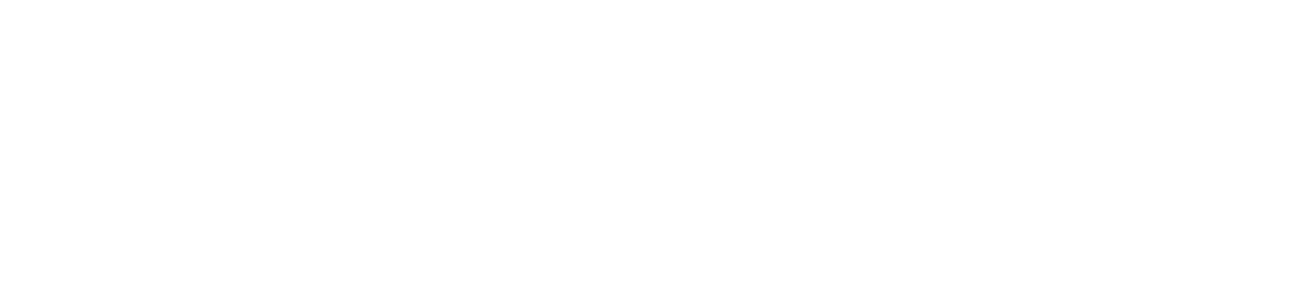
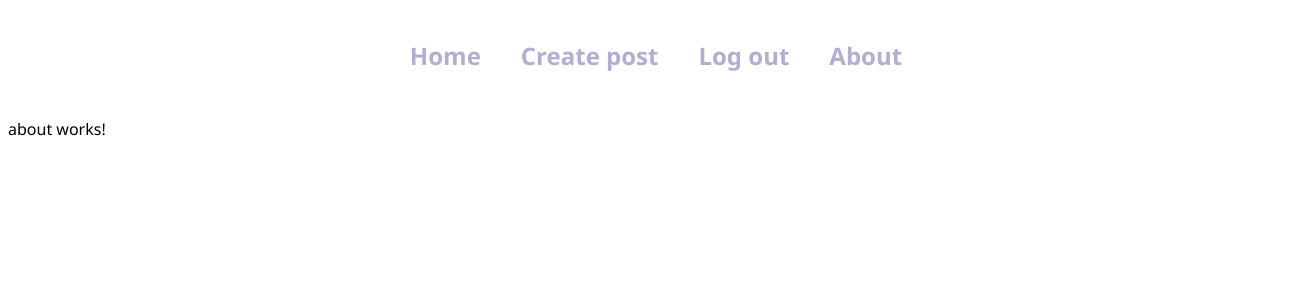
Before and after one commit to Dyletan/WebProject, an Angular app in the folder MicroPost/: page /about in a window 1280 px wide. Before the commit this address led to /. Shown: the top 300 px of the page, 1304 px wide, since content can reach past the window. Built offline with nearby package versions, Linux system fonts and the light colour scheme.

Commit message:
amina's commit

```diff
--- /dev/null
+++ b/MicroPost/src/app/about/about.component.html
@@ -0,0 +1 @@
+<p>about works!</p>
--- a/MicroPost/src/app/app.component.html
+++ b/MicroPost/src/app/app.component.html
@@ -1 +1,3 @@
+<app-navbar></app-navbar>
+
 <router-outlet></router-outlet>
--- a/MicroPost/src/app/navbar/navbar.component.css
+++ b/MicroPost/src/app/navbar/navbar.component.css
@@ -0,0 +1,28 @@
+.top-bar {
+    width: 100%;
+    height: 62px;
+    padding: 16px;
+    display:flex;
+    justify-content:center;
+    align-items: center;
+}
+
+h2 {
+    margin: 20px;
+}
+
+a {
+    color: rgb(182, 171, 209);
+    cursor: pointer;
+    text-decoration: none;
+}
+
+a:focus{
+    color: rgb(83, 69, 119);
+}
+
+a:hover {
+    background-color: rgb(247, 247, 247);
+    border-radius: 18px;
+    color: rgb(83, 69, 119);
+}
--- a/MicroPost/src/app/navbar/navbar.component.html
+++ b/MicroPost/src/app/navbar/navbar.component.html
@@ -1 +1,18 @@
-<p>navbar works!</p>
+<div class="top-bar">
+    <a [routerLink]="['/']">
+        <h2>Home</h2>
+    </a>
+    <a [routerLink]="['/']">
+        <h2>Create post</h2>
+    </a>
+    <a [routerLink]="['/login']">
+        <h2>Log out</h2>
+    </a>
+    <a [routerLink]="['/about']">
+        <h2>About</h2>
+    </a>
+</div>
+
+<router-outlet>
+
+</router-outlet>
--- a/MicroPost/src/styles.css
+++ b/MicroPost/src/styles.css
@@ -1 +1,3 @@
-/* You can add global styles to this file, and also import other style files */
+body{
+    font-family:'Segoe UI', Tahoma, Geneva, Verdana, sans-serif;
+}
```
Also changed, not shown: MicroPost/src/app/about/about.component.ts (added, +10 -0 lines), MicroPost/src/app/app.module.ts (+3 -5 lines), MicroPost/src/app/app.routes.ts (+4 -4 lines), MicroPost/src/app/about/about.component.css (added), 1 other file (tests, documents, lock files or other folders).
